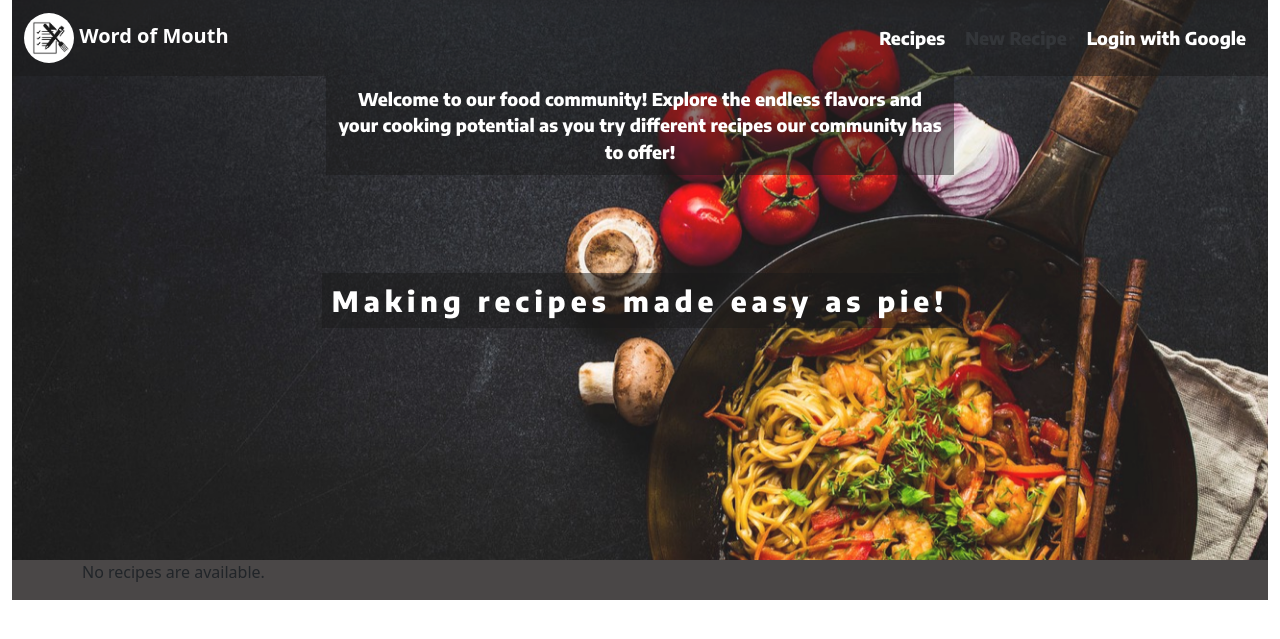
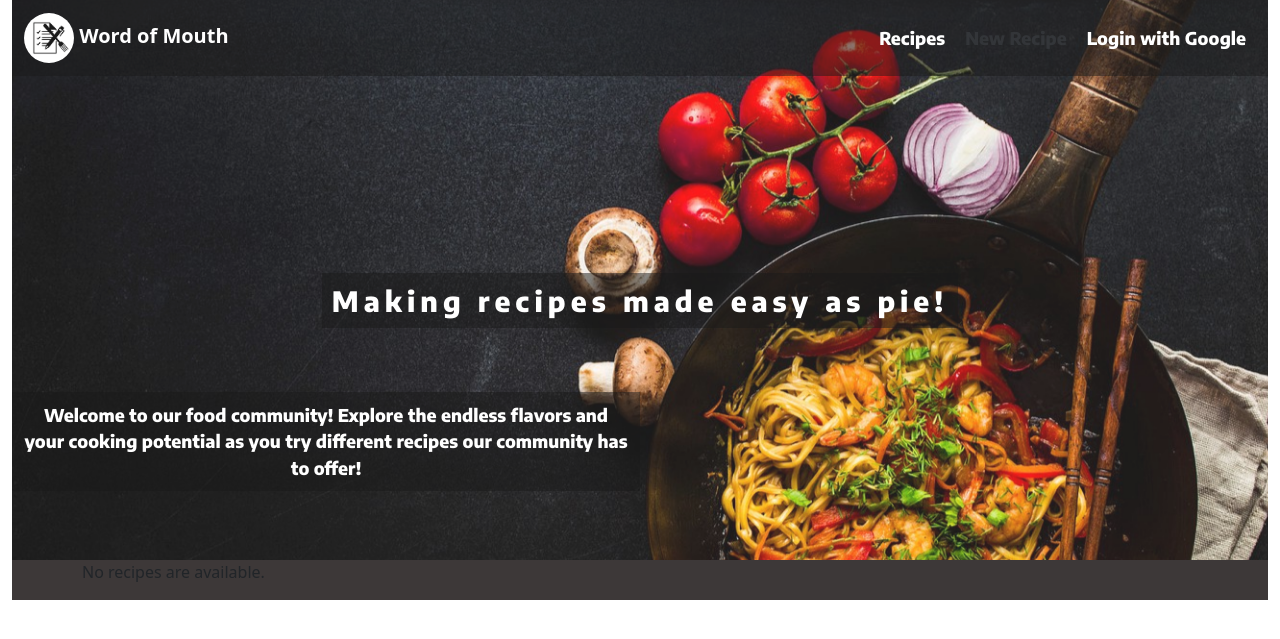
Before and after one commit to uva-cs3240-s22/group-project-a-21, a Django app: page / in a window 1280 px wide. Shown: the top 639 px of the page. Run offline with Django 4.2, Linux system fonts and the light colour scheme; data that the repository does not hold is empty; parts of the project's set-up code (start-up, migrations or seed data) failed here and were passed over; some libraries are stand-ins or nearby versions.

Commit message:
recipe gallery changes

```diff
--- a/recipes/templates/recipes/index.html
+++ b/recipes/templates/recipes/index.html
@@ -60,7 +60,7 @@
 </body>
 <style>
     .background{
-        background-color: #4a4747;
+        background-color: #3d3838;
     }
     .navbar {
         background-color: rgba(0, 0, 0, 0.5);
@@ -128,13 +128,12 @@
 
     .ptext2 {
         font-size: 1.1em;
-        position: relative;
-        top: 40%;
+        position: absolute;
+        top: 70%;
         width: 50%;
-        height: 20px;
         text-align: center;
         font-weight: bold;
-        margin: 0 auto;
+        margin-left: 0 auto;
     }
 
     .parText {
--- a/recipes/templates/recipes/recipeGallery.html
+++ b/recipes/templates/recipes/recipeGallery.html
@@ -34,7 +34,6 @@
                     <input type="submit" value="Filter">
                 </form>
             </div>
-
             <div>
                 <div class = "ptext1">
                     <span class="parText">
@@ -58,7 +57,7 @@
         background-position: center;
         background-size: cover;
         background-repeat: no-repeat;
-        background-image: url("{% static 'recipes/food.jpg' %}");
+        background-image: url("{% static 'recipes/food.jpg'%}");
         background-attachment: fixed;
         min-height: 70%;
         /* max-width: 100%; */
@@ -88,9 +87,11 @@
 
     }
 
+
     .filter{
         font-family: "Encode Sans", sans-serif;
         color: white;
     }
+
 </style>
 </html>
--- a/recipes/templates/recipes/recipeGrid.html
+++ b/recipes/templates/recipes/recipeGrid.html
@@ -13,6 +13,7 @@
 
 <head>
     <link rel="stylesheet" href="https://fonts.googleapis.com/icon?family=Material+Icons">
+    <link href="https://fonts.googleapis.com/css2?family=Encode+Sans:wght@800&display=swap" rel="stylesheet">
 </head>
 
 <body>
@@ -75,7 +76,7 @@
     .card {
         margin: 15px;
         border-radius: 5%;
-        /* background: gainsboro; */
+        background: #b5a38b;
         box-shadow: 0 6px 10px rgba(0, 0, 0, .1), 0 0 6px rgba(0, 0, 0, .1);
         transition: .3s transform cubic-bezier(.155, 1.105, .295, 1.12), .3s box-shadow, .3s -webkit-transform cubic-bezier(.155, 1.105, .295, 1.12);
         cursor: pointer;
```
